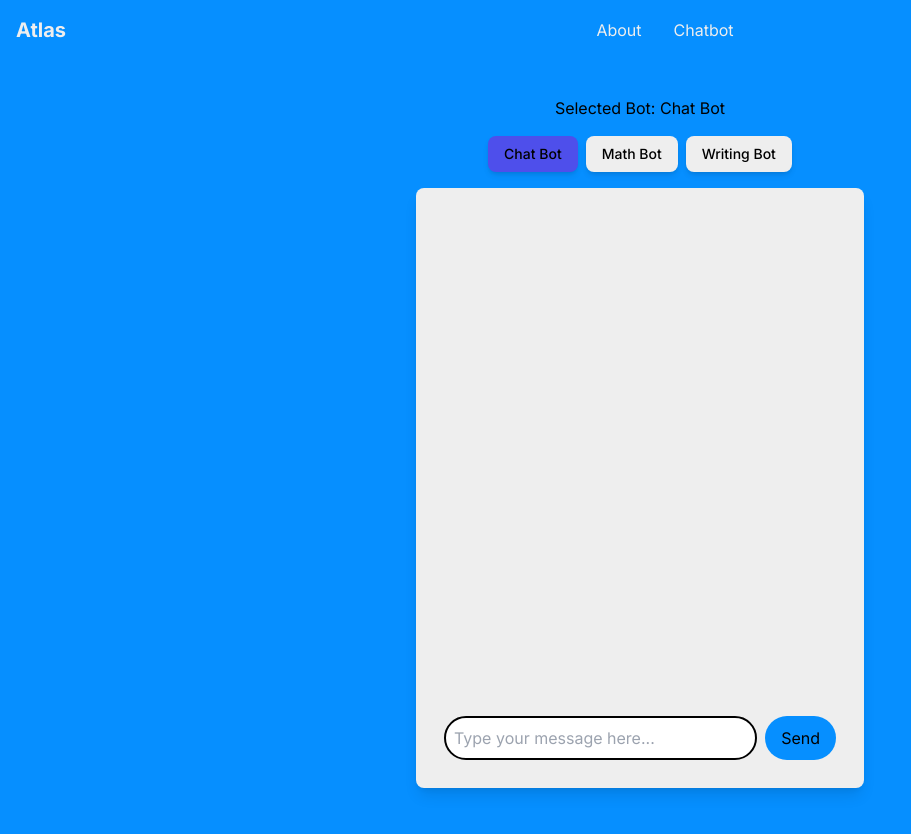
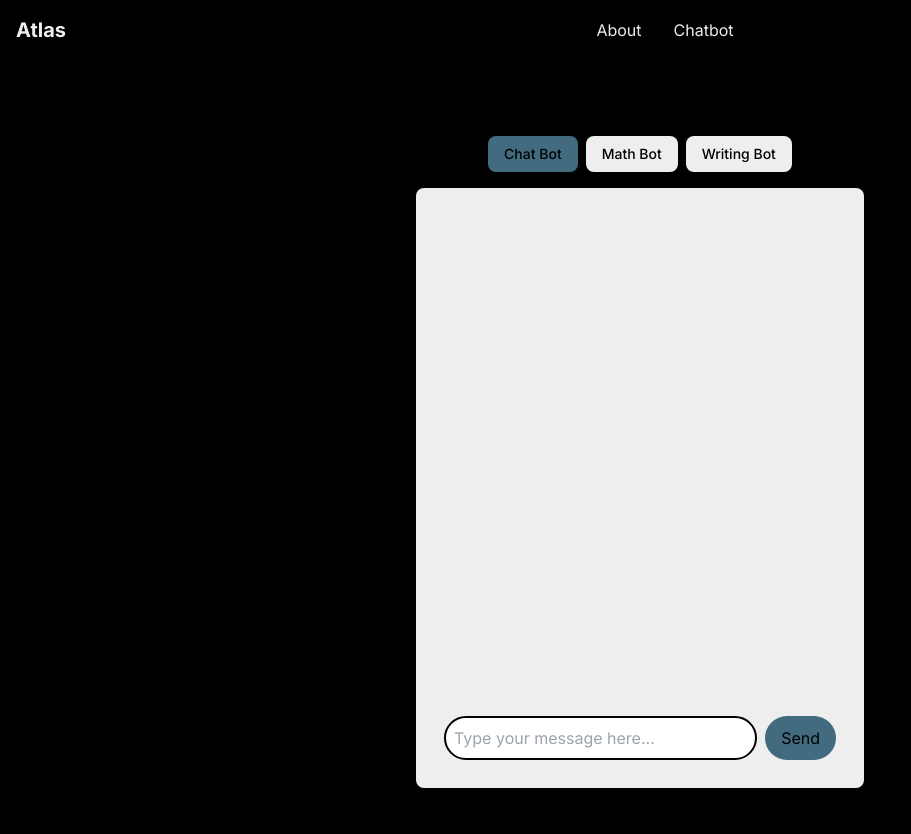
Before and after one commit to John-Naquin/Atlas, a Next.js app: page /chat in a window 1280 px wide. Shown: the top 834 px of the page, without its empty margins (0-911 px from the left). Built offline with nearby package versions, Linux system fonts and the light colour scheme.

Commit message:
Changed the colors

```diff
--- a/app/chat/page.js
+++ b/app/chat/page.js
@@ -81,7 +81,7 @@ function ChatComponent() {
     };
 
     return (
-        <main className="flex min-h-screen flex-col items-center justify-between bg-customBlue p-4 pt-20 md:p-24">
+        <main className="flex min-h-screen flex-col items-center justify-between bg-customBlack p-4 pt-20 md:p-24">
             <div className="text-white mb-4">Selected Bot: {selectedBotLabel}</div>
             <div className="flex justify-center mb-4 space-x-2">
                 <button onClick={() => switchBot('chat')} className={`px-4 py-2 text-sm font-medium ${currentBot === 'chat' ? 'bg-customDarkBlue text-white' : 'bg-customGray text-customBlack'} rounded-lg shadow-md hover:bg-customBlack hover:text-customGray hover:shadow-lg transition duration-300 ease-in-out`}>Chat Bot</button>
@@ -112,7 +112,7 @@ function ChatComponent() {
                     />
                     <button
                         onClick={sendMessage}
-                        className="px-4 py-2 bg-customBlue text-white rounded-full hover:bg-blue-600"
+                        className="px-4 py-2 bg-customDarkBlue text-white rounded-full hover:bg-blue-600"
                         disabled={isLoading}
                     >
                         Send
--- a/tailwind.config.ts
+++ b/tailwind.config.ts
@@ -8,8 +8,8 @@ const config: Config = {
   ],
   theme: {
     colors: {
-      customBlue: '#068FFF',
-      customDarkBlue: '#4E4FEB',
+      customBlue: '#9978CF',
+      customDarkBlue: '#426B7F',
       customGray: '#EEEEEE',
       customBlack: '#000000'
     },
```
